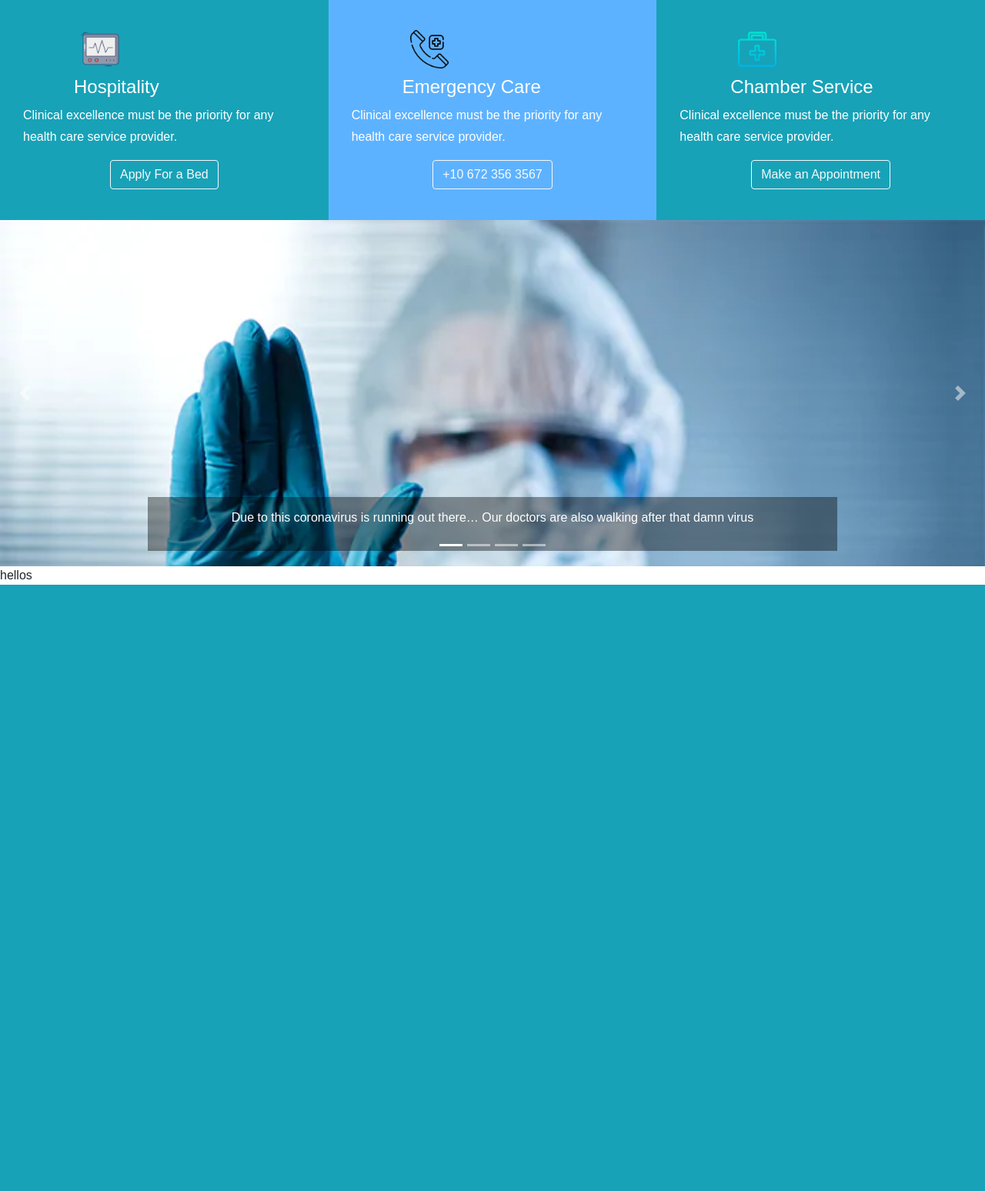
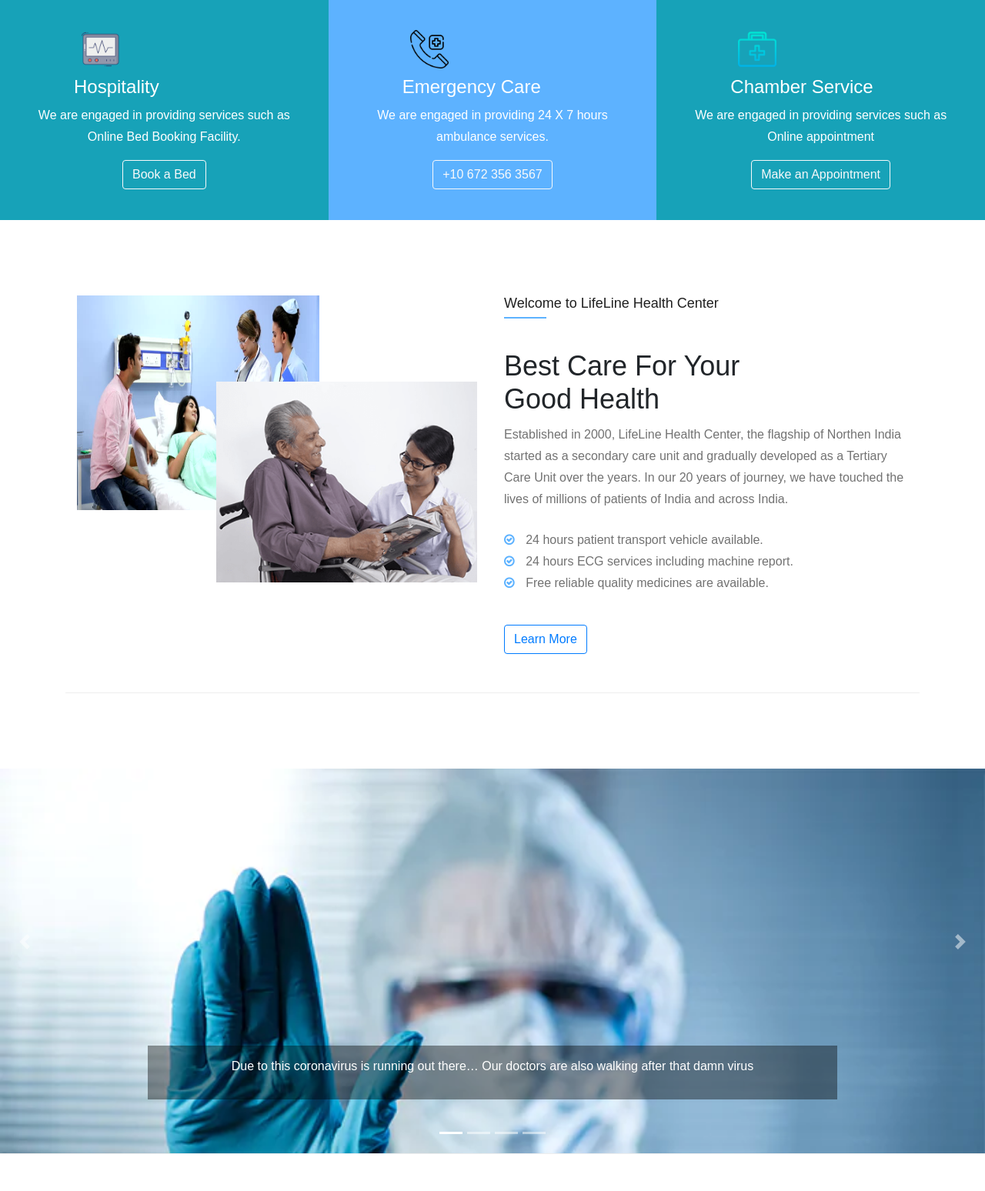
Before and after one commit to Rahul-Azad/IT-project, a PHP site: page / in a window 1280 px wide. Shown: the part 478-2026 px from the top of the page at 77% size. Before the commit the page ends 1238 px from the top, so only its background shows below. Run offline with PHP 8.4, Linux system fonts and the light colour scheme.

Commit message:
starting department

```diff
--- a/index.php
+++ b/index.php
@@ -8,6 +8,17 @@
                 font-family: "Poppins", sans-serif;
                 font-weight: normal;
                 font-style: normal;
+                }
+                .row-header {
+                    margin: 0px auto;
+                    padding: 0px 0px;
+                }
+
+                .row-content {
+                    margin: 0px auto;
+                    padding: 50px 0px;
+                    border-bottom: 1px ridge;
+                    min-height: 400px;
                 }
                   .navbar-scroll {
                     background-color: rgb(0,0,0);
@@ -68,7 +79,7 @@
                     font-weight: 400;
                     line-height: 28px;
                     color: #fff;
-                    text-align: left;
+                    text-align: center;
                 }
                 @media (min-width: 768px) and (max-width: 991px){
                     .service_area .single_service {
@@ -88,10 +99,6 @@
                     height: 50px;
                     margin-left: 76px;
                     margin-bottom: 10px;
-                }
-                .single_service .btn
-                {
-                    //margin-left:76px ;
                 }
 
                 /*carousel*/
@@ -223,6 +230,108 @@
                 .social-btn .btn-danger {
                     background: #df4930;
                 }
+                .welcome_Lifeline h2{
+                    font-size: 18px;
+                    font-weight: 400;
+                    color: #1F1F1F;
+                    margin-bottom: 40px;
+                    position: relative;
+                    z-index: 9;
+                    padding-bottom: 9px;
+                }
+                .welcome_Lifeline h2:before {
+                    content: "";
+                    position: absolute;
+                    left: 0;
+                    bottom: 0;
+                    height: 2px;
+                    width: 55px;
+                    background: #5DB2FF;
+                }
+                .welcome_Lifeline h3 {
+                    font-weight: 500;
+                    font-size: 36px;
+                    margin-bottom: 10px;
+                }
+                @media (max-width: 767px) {
+                    .welcome_Lifeline h2{
+                        margin-top: 30px;
+                    }
+                    .welcome_Lifeline h3 {
+                        font-size: 30px;
+                    }
+                    .welcome_Lifeline h3 br{
+                        display: none;
+                    }
+                }
+                .welcome_Lifeline p {
+                    font-size: 16px;
+                    color: #727272;
+                    line-height: 28px;
+                }
+                .welcome_Lifeline ul {
+                    margin-bottom: 40px;
+                    margin-top: 25px;
+                }
+                .welcome_Lifeline ul li {
+                    color: #727272;
+                    font-size: 16px;
+                    line-height: 28px;
+                }
+                .welcome_Lifeline ul li i {
+                    margin-right: 10px;
+                    color: #5DB2FF;
+                    font-weight: 16px;
+                }
+                .welcome_thumb {
+                    position: relative;
+                }
+                .welcome_thumb .img_1 {
+                    left: 0;
+                }
+                .welcome_thumb .img_1 img {
+                    width: 60%;
+                    height: 60%;
+                }
+                @media (max-width: 767px) {
+                    .welcome_thumb .img_1 img {
+                        width: 100%;
+                        height: auto;
+                    }
+                }
+                .welcome_thumb .img_2 {
+                    position: absolute;
+                    bottom: -94px;
+                    right: -37px;
+                }
+                @media (max-width: 767px) {
+                   .welcome_thumb .img_2 {
+                        position: absolute;
+                        left: 0;
+                        top: 0;
+                        display: none;
+                    }
+                }
+
+                @media (min-width: 768px) and (max-width: 991px) {
+                    .welcome_thumb .img_2 {
+                        position: absolute;
+                        right: 0;
+                        bottom: -40px;
+                    }
+                }
+
+
+                .welcome_thumb .img_2 img {
+                    width: 89%;
+                }
+
+                @media (min-width: 768px) and (max-width: 991px) {
+                    .welcome_thumb .img_2 img {
+                        width: 100%;
+                    }
+                }
+
         </style>
     </head>
     <body>
@@ -404,9 +513,9 @@
             </div>
         </div>
     </header>
-         <!-- Jumbotron End -->
+       <!-- Jumbotron End -->
 
-       <!-- Service Start -->
+      <!-- Service Start -->
       <div class="service_area">
         <div class="">
             <div class="row no-gutters">
@@ -416,8 +525,8 @@
                             <img class="icon1" src="pic/service/monitor.png" alt=""/>
                         </div>
                         <h3>Hospitality</h3>
-                        <p>Clinical excellence must be the priority for any health care service provider.</p>
-                        <center><a href="#" class="btn btn-outline-light" role="button">Apply For a Bed</a></center>
+                        <p>We are engaged in providing services such as Online Bed Booking Facility.</p>
+                        <center><a href="#" class="btn btn-outline-light" role="button">Book a Bed</a></center>
                     </div>
                 </div>
                 <div class="col-xl-4 col-md-4">
@@ -426,7 +535,7 @@
                             <img class="icon1" src="pic/service/call.png" alt=""/>
                         </div>
                         <h3>Emergency Care</h3>
-                        <p class=" align-self-center">Clinical excellence must be the priority for any health care service provider.</p>
+                        <p class=" align-self-center">We are engaged in providing 24 X 7 hours ambulance services.</p>
                         <center> <a href="#" class="btn btn-outline-light" role="button">+10 672 356 3567</a></center>
                     </div>
                 </div>
@@ -436,7 +545,7 @@
                             <img class="icon1" src="pic/service/hospital.png" alt=""/>
                         </div>
                         <h3>Chamber Service</h3>
-                        <p>Clinical excellence must be the priority for any health care service provider.</p>
+                        <p>We are engaged in providing services such as Online appointment </p>
                         <center><a href="#" class="btn btn-outline-light justify-content-center" role="button">Make an Appointment</a></center>
                     </div>
                 </div>
@@ -444,6 +553,42 @@
         </div>
     </div>
        <!-- Service End -->
+
+       <!-- Welcome to Life line-->
+       <div class="lifeline_care my-5">
+           <div class="container">
+               <div class="row row-content ">
+                   <div class="col-md-6 col-lg-6">
+                       <div class="welcome_thumb">
+                           <div class="img_1">
+                               <img src="pic/Index/wel4.jpg" alt=""/>
+                           </div>
+                           <div class="img_2 d-none d-lg-flex">
+                               <img src="pic/Index/wel2.png" alt=""/>
+                           </div>
+                       </div>
+                   </div>
+                   <div class="col-md-6 col-lg-6">
+                       <div class="welcome_Lifeline">
+                           <h2>Welcome to LifeLine Health Center</h2>
+                           <h3>Best Care For Your <br>
+                               Good Health</h3>
+                           <p> Established in 2000, LifeLine Health Center, the flagship of Northen India
+                               started as a secondary care unit and gradually developed as a
+                               Tertiary Care Unit over the years. In our 20 years of journey, we
+                               have touched the lives of millions of patients of India and across India.</p>
+                           <ul class=" list-unstyled">
+                               <li> <i class="fa fa-check-circle-o"></i> 24 hours patient transport vehicle available.</li>
+                               <li> <i class="fa fa-check-circle-o"></i> 24 hours ECG services including machine report.</li>
+                               <li> <i class="fa fa-check-circle-o"></i> Free reliable quality medicines are available. </li>
+                           </ul>
+                           <a href="#" class="btn btn-outline-primary" role="button">Learn More</a>
+                       </div>
+                   </div>
+               </div>
+           </div>
+       </div>
+       <!-- End of Welcome -->
 
        <!-- carousel Start -->
 
@@ -459,7 +604,7 @@
                    </ol>
 
                    <!--    Carousel Slider    -->
-                   <div class="carousel-inner" role="listbox">
+                   <div class="carousel-inner my-5 row-content" role="listbox">
                        <div class="carousel-item active">
                            <img src="pic/carousel/covid.webp" class="d-block w-100">
                            <div class="carousel-caption">
@@ -500,12 +645,11 @@
                    </div>
                </div>
            </div>
+       <!-- Carousel End -->
 
+       <!-- Department -->
 
-       <!-- Carousel End -->
-       <div>
-           hellos
-       </div>
+       <!-- DEpartment End -->
         <!-- Script -->
         <script src="jquery-3.5.1.min.js" type="text/javascript"></script>
         <script src="popper.js/dist/umd/popper.min.js" type="text/javascript"></script>
```
Also changed, not shown: pic/Index/wel1.jpg (added), pic/Index/wel2.png (added), pic/Index/wel3.jpg (added), pic/Index/wel4.jpg (added).
